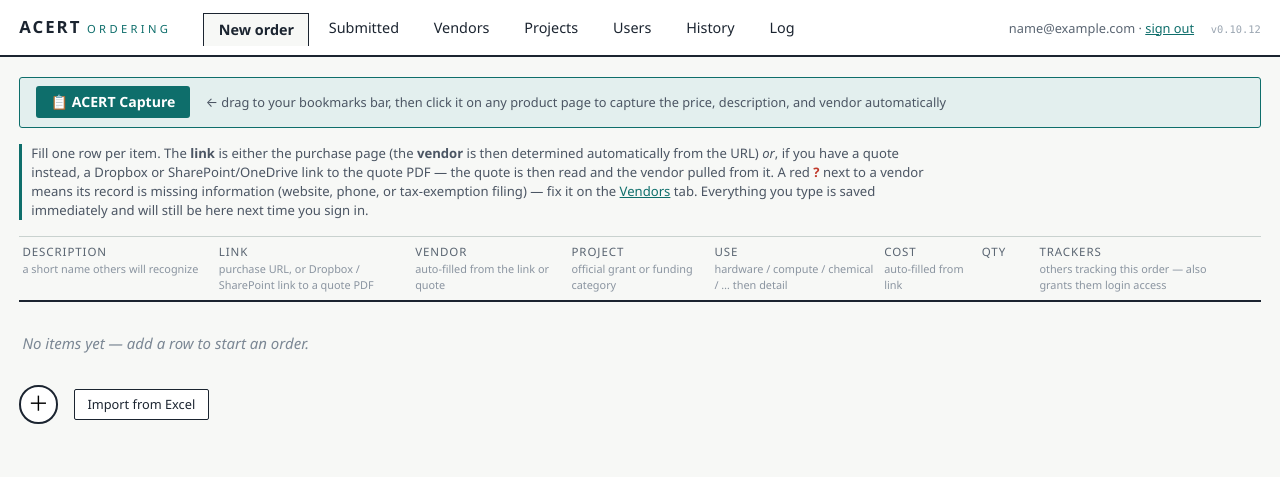
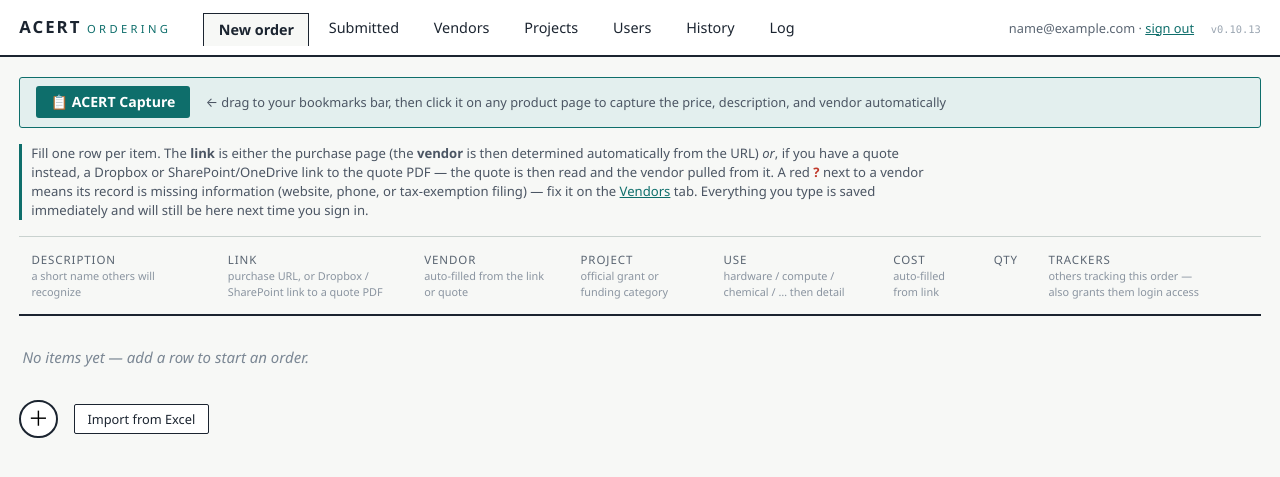
Before and after one commit to jmfrancklab/orderapp, a Flask app: page /orders in a window 1280 px wide. Shown: the top 477 px of the page. Run offline with Flask 3, Linux system fonts and the light colour scheme; the visitor is signed in with stand-in values (Sample User, id 1); data that the repository does not hold is empty; some libraries are stand-ins or nearby versions.

Commit message:
Excel column concat, reimbursement status, header alignment fix
- Import from Excel: mapping multiple spreadsheet columns to the same
  order field now concatenates their values with a space (in column
  order) instead of the last column silently overwriting the others.
- Add "Requires reimbursement" as an order status option, including
  its filter entry and a distinct color; also fixed a pre-existing bug
  where multi-word statuses weren't hyphenated in the server-rendered
  CSS class on first page load.
- Give sheet header cells the same padding/border box model as the
  input/select boxes beneath them (and center the Qty header) so
  columns actually line up under their labels.
- Bump version to 0.10.13.

Co-Authored-By: Claude Sonnet 5 <noreply@anthropic.com>

```diff
--- a/app.py
+++ b/app.py
@@ -22,7 +22,7 @@ BASE_DIR = os.path.dirname(os.path.abspath(__file__))
 DB_PATH = os.path.join(BASE_DIR, "orders.db")
 
 # Increment this (major.minor.patch) whenever you deploy a meaningful change.
-__version__ = "0.10.12"
+__version__ = "0.10.13"
 
 # ── Config ────────────────────────────────────────────────────────────────────
 def _load_config():
--- a/static/app.js
+++ b/static/app.js
@@ -443,7 +443,7 @@
     { field: "cost",         type: "text" },
     { field: "quantity",     type: "text" },
     { field: "order_status", type: "checkbox", label: "Order Status",
-      fixedValues: ["not ready", "submitted", "ordered", "received"] },
+      fixedValues: ["not ready", "submitted", "ordered", "received", "requires reimbursement"] },
     { field: "trackers",     type: "text" }
   ];
   var FILTER_FIELD_DISPLAY = {
@@ -928,7 +928,9 @@
     hint.className = 'vendor-popup-label';
     hint.style.marginBottom = '.7rem';
     hint.textContent = 'Choose which spreadsheet column maps to each order field. '
-                     + 'Columns with no useful match are set to “Do not import”.';
+                     + 'Columns with no useful match are set to “Do not import”. '
+                     + 'Mapping more than one column to the same field joins their values '
+                     + 'with a space, in column order.';
     pop.appendChild(hint);
 
     var tbl = document.createElement('table');
@@ -977,7 +979,10 @@
         var obj = {};
         headers.forEach(function(col) {
           var field = selects[col].value;
-          if (field) obj[field] = (raw[col] !== undefined && raw[col] !== null) ? String(raw[col]) : '';
+          if (!field) return;
+          var val = (raw[col] !== undefined && raw[col] !== null) ? String(raw[col]) : '';
+          if (!val) return;
+          obj[field] = obj[field] ? (obj[field] + ' ' + val) : val;
         });
         return obj;
       });
--- a/static/style.css
+++ b/static/style.css
@@ -75,6 +75,10 @@ main { padding: 1.2rem 1.2rem 3rem; max-width: 1500px; margin: 0 auto; }
   font-size: .72rem; text-transform: uppercase; letter-spacing: .08em;
   color: #5a6572; border-bottom: 2px solid var(--ink);
 }
+.sheet-head span {
+  display: block; padding: .4rem .5rem; border: 1px solid transparent;
+}
+.sheet-head .qty-head { text-align: center; }
 .head-hint {
   display: block; text-transform: none; letter-spacing: 0;
   font-style: normal; font-size: .68rem; color: #8a94a0; font-weight: 400;
@@ -98,7 +102,10 @@ input:focus, select:focus {
 }
 input[data-field="link"] { font-family: var(--mono); font-size: .8rem; }
 
-.ro { font-size: .85rem; padding-top: .45rem; overflow-wrap: anywhere; }
+.ro {
+  font-size: .85rem; overflow-wrap: anywhere;
+  padding: .4rem .5rem; border: 1px solid transparent;
+}
 .link-ro a { color: var(--accent); font-family: var(--mono); font-size: .78rem; }
 .chips-ro { font-family: var(--mono); font-size: .76rem; }
 
@@ -124,6 +131,7 @@ input[data-field="link"] { font-family: var(--mono); font-size: .8rem; }
 .status-select.status-submitted   { color: #b45309;       border-color: #b45309; }
 .status-select.status-ordered     { color: #1d4ed8;       border-color: #1d4ed8; }
 .status-select.status-received    { color: #15803d;       border-color: #15803d; }
+.status-select.status-requires-reimbursement { color: #7c3aed; border-color: #7c3aed; }
 
 /* export button */
 .export-btn { text-decoration: none; display: inline-block; }
--- a/templates/orders.html
+++ b/templates/orders.html
@@ -37,7 +37,7 @@ immediately and will still be here next time you sign in.</p>
     <span>Project <em class="head-hint">official grant or funding category</em></span>
     <span>Use <em class="head-hint">hardware / compute / chemical / … then detail</em></span>
     <span>Cost <em class="head-hint">auto-filled from link</em></span>
-    <span>Qty</span>
+    <span class="qty-head">Qty</span>
     <span>Trackers <em class="head-hint">others tracking this order — also grants them login access</em></span>
     <span></span>
   </div>
--- a/templates/submitted.html
+++ b/templates/submitted.html
@@ -11,7 +11,7 @@ the vendor just like on the order sheet.</p>
   <div class="sheet-head">
     <span>Submitted</span><span>By</span><span>Description</span><span>Link</span>
     <span>Vendor</span><span>Project</span><span>Use</span><span>Cost</span>
-    <span>Qty</span><span>Status</span><span>Trackers</span><span></span>
+    <span class="qty-head">Qty</span><span>Status</span><span>Trackers</span><span></span>
   </div>
 
   {% for r in rows %}
@@ -44,11 +44,12 @@ the vendor just like on the order sheet.</p>
     <input data-field="use_note" value="{{ r.use_note }}">
     <span class="cost-cell"><span class="cost-prefix">$</span><input data-field="cost" value="{{ r.cost | fmt_cost }}" placeholder="0.00" class="cost-input"></span>
     <input data-field="quantity" type="number" min="1" value="{{ r.quantity }}" class="qty-input">
-    <select data-field="order_status" class="status-select status-{{ r.order_status or 'submitted' }}">
+    <select data-field="order_status" class="status-select status-{{ (r.order_status or 'submitted').replace(' ', '-') }}">
       <option value="not ready"  {{ 'selected' if (r.order_status or '') == 'not ready'  }}>Not ready</option>
       <option value="submitted"  {{ 'selected' if (r.order_status or 'submitted') == 'submitted'  }}>Submitted</option>
       <option value="ordered"    {{ 'selected' if (r.order_status or '') == 'ordered'    }}>Ordered</option>
       <option value="received"   {{ 'selected' if (r.order_status or '') == 'received'   }}>Received</option>
+      <option value="requires reimbursement" {{ 'selected' if (r.order_status or '') == 'requires reimbursement' }}>Requires reimbursement</option>
     </select>
     <span class="tracker-cell">
       <input class="tracker-input" type="email" placeholder="email + Enter">
```
